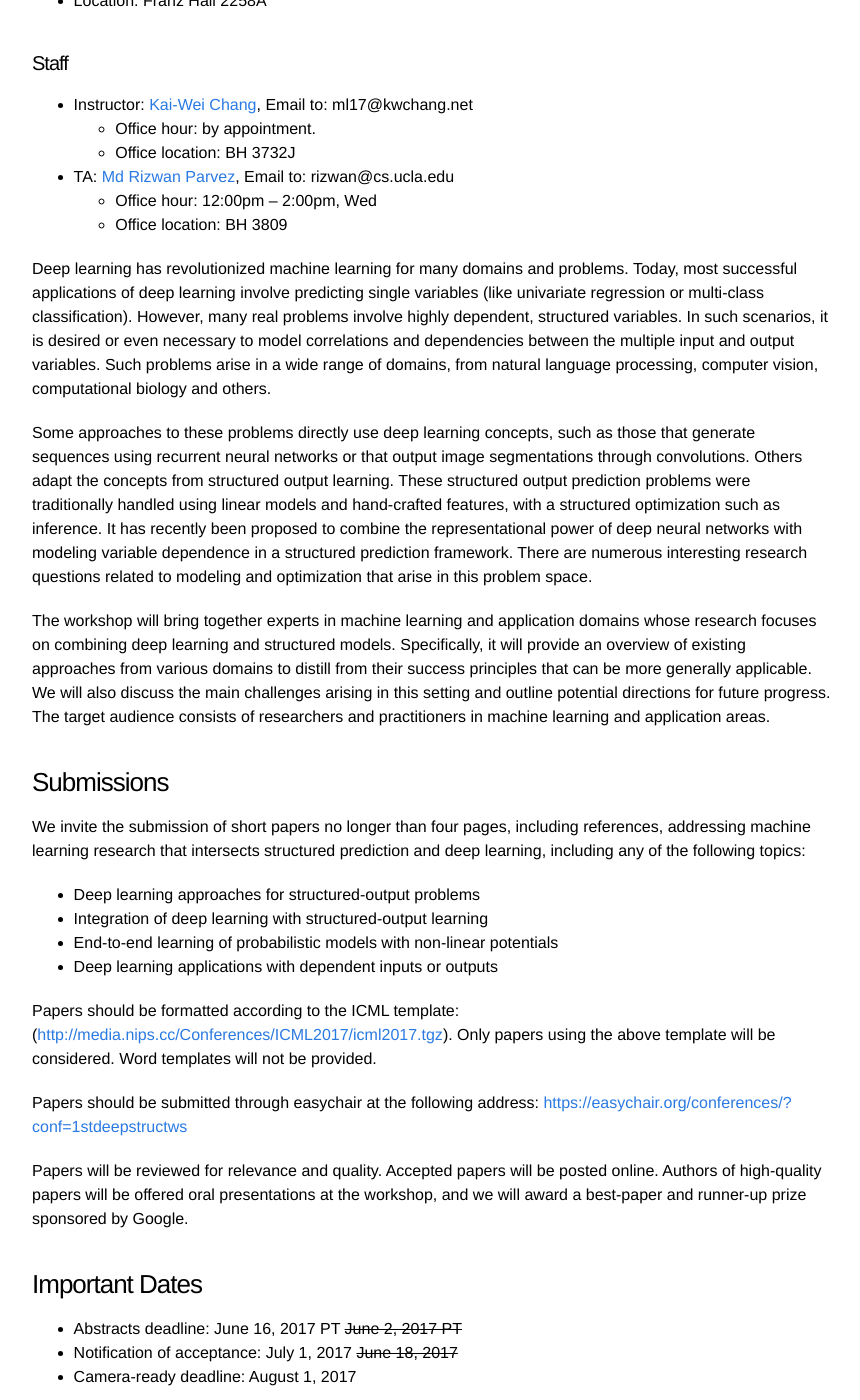
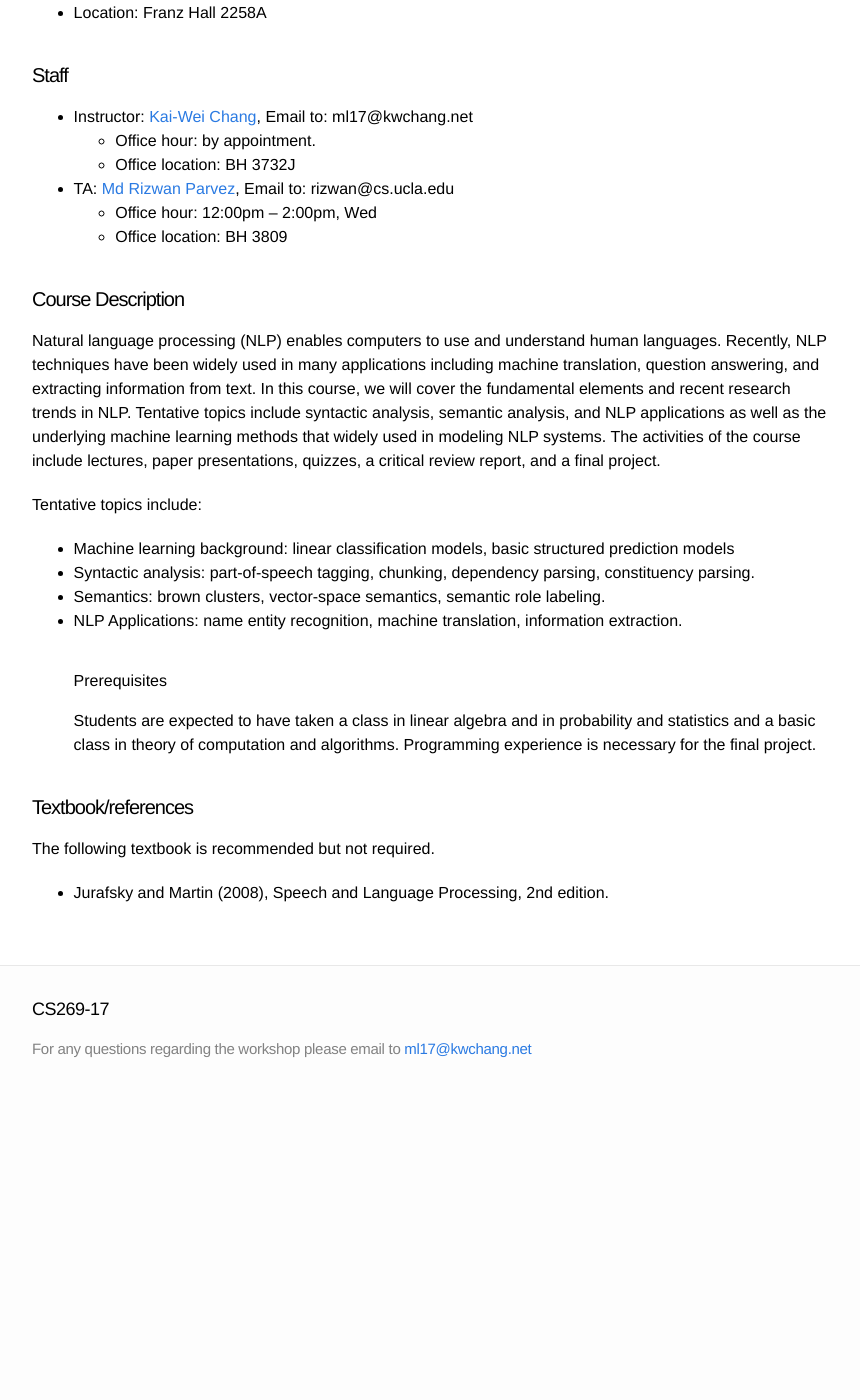
Before and after one commit to uclanlp/CS269-17, a Jekyll site: the page built from 1_overview.md, in a window 1280 px wide and 1400 px high, scrolled down 501 px. Shown: the whole window, without its empty margins (208-1068 px from the left). Built offline with Jekyll 4.4.1, drawn with Linux system fonts in a browser that asks for light colours; after the commit the page ends 1622 px from its top, so only the background shows below that; some of the changed text lies outside the part shown.

Commit message:
Update 1_overview.md

```diff
--- a/1_overview.md
+++ b/1_overview.md
@@ -5,11 +5,11 @@ permalink: /overview
 name: 1
 ---
 
-### Announcements:
+## Announcements:
   * 09.23.2017: Welcome to CS 269: Seminar: Machine Learning in Natural Language Processing
 
 
-### Course Information:
+## Course Information:
 #### Lectures:
   * Time: Tue/Thu 2:00pm -- 3:50pm.
   * Location: Franz Hall 2258A
@@ -22,42 +22,18 @@ name: 1
   * Office hour: 12:00pm -- 2:00pm, Wed
   * Office location: BH 3809
 
-Deep learning has revolutionized machine learning for many domains and problems. Today, most successful applications of deep learning involve predicting single variables (like univariate regression or multi-class classification). However, many real problems involve highly dependent, structured variables. In such scenarios, it is desired or even necessary to model correlations and dependencies between the multiple input and output variables. Such problems arise in a wide range of domains, from natural language processing, computer vision, computational biology and others.
+#### Course Description
+Natural language processing (NLP) enables computers to use and understand human languages. Recently, NLP techniques have been widely used in many applications including machine translation, question answering, and extracting information from text. In this course, we will cover the fundamental elements and recent research trends in NLP. Tentative topics include syntactic analysis, semantic analysis, and NLP applications as well as the underlying machine learning methods that widely used in modeling NLP systems. The activities of the course include lectures, paper presentations, quizzes, a critical review report, and a final project.
 
-Some approaches to these problems directly use deep learning concepts, such as those that generate sequences using recurrent neural networks or that output image segmentations through convolutions. Others adapt the concepts from structured output learning. These structured output prediction problems were traditionally handled using linear models and hand-crafted features, with a structured optimization such as inference. It has recently been proposed to combine the representational power of deep neural networks with modeling variable dependence in a structured prediction framework. There are numerous interesting research questions related to modeling and optimization that arise in this problem space.
+Tentative topics include:
 
-The workshop will bring together experts in machine learning and application domains whose research focuses on combining deep learning and structured models. Specifically, it will provide an overview of existing approaches from various domains to distill from their success principles that can be more generally applicable. We will also discuss the main challenges arising in this setting and outline potential directions for future progress. The target audience consists of researchers and practitioners in machine learning and application areas.
+* Machine learning background: linear classification models, basic structured prediction models
+* Syntactic analysis: part-of-speech tagging, chunking, dependency parsing, constituency parsing.
+* Semantics: brown clusters, vector-space semantics, semantic role labeling.
+* NLP Applications: name entity recognition, machine translation, information extraction.
+##### Prerequisites
+Students are expected to have taken a class in linear algebra and in probability and statistics and a basic class in theory of computation and algorithms. Programming experience is necessary for the final project.
 
-
-### Submissions
-We invite the submission of short papers no longer than four pages, including references, addressing machine learning research that intersects structured prediction and deep learning, including any of the following topics:
-
-* Deep learning approaches for structured-output problems
-* Integration of deep learning with structured-output learning
-* End-to-end learning of probabilistic models with non-linear potentials
-* Deep learning applications with dependent inputs or outputs
-
-Papers should be formatted according to the ICML template:
-([http://media.nips.cc/Conferences/ICML2017/icml2017.tgz](http://media.nips.cc/Conferences/ICML2017/icml2017.tgz)).
-Only papers using the above template will be considered.  Word templates will not be provided.
-
-Papers should be submitted through easychair at the following address:
-[https://easychair.org/conferences/?conf=1stdeepstructws](https://easychair.org/conferences/?conf=1stdeepstructws)
-
-Papers will be reviewed for relevance and quality. Accepted papers will be posted online. Authors of high-quality papers will be offered oral presentations at the workshop, and we will award a best-paper and runner-up prize sponsored by Google.
-
-### Important Dates
-* Abstracts deadline: June 16, 2017  PT ~~June 2, 2017  PT~~
-* Notification of acceptance: July 1, 2017 ~~June 18, 2017~~
-* Camera-ready deadline:  August 1, 2017
-
-
-### Organizers
-* [Isabelle Augenstein](http://isabelleaugenstein.github.io), University of Copenhagen
-* [Kai-Wei Chang](http://kwchang.net), University of California at Los Angeles
-* [Gal Chechik](http://chechiklab.biu.ac.il/~gal/), Bar-Ilan University / Google
-* [Bert Huang](berthuang.com), Virginia Tech
-* [Andre Martins](https://www.cs.cmu.edu/~afm/Home.html), Unbabel and Instituto de Telecomunicacoes
-* [Ofer Meshi](https://sites.google.com/site/ofermeshi/), Google
-* [Yishu Miao](https://www.cs.ox.ac.uk/people/yishu.miao/), University of Oxford
-* [Alexander Schwing](http://www.alexander-schwing.de/), University of Illinois Urbana-Champaign
+#### Textbook/references
+The following textbook is recommended but not required.
+* Jurafsky and Martin (2008), Speech and Language Processing, 2nd edition.
```
